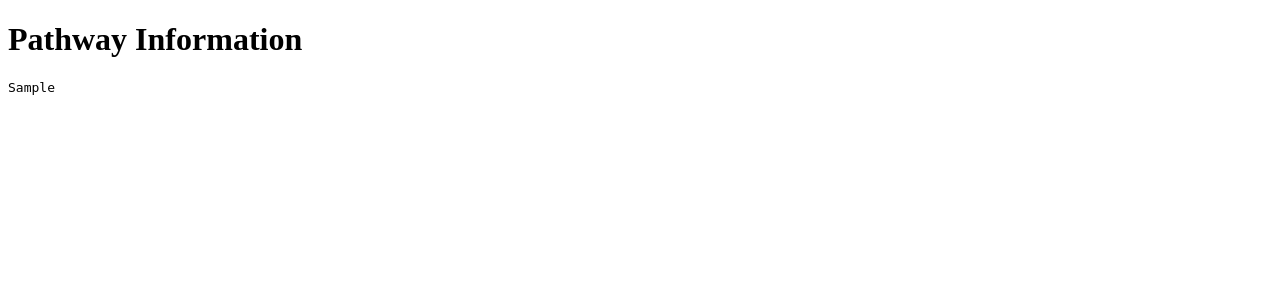
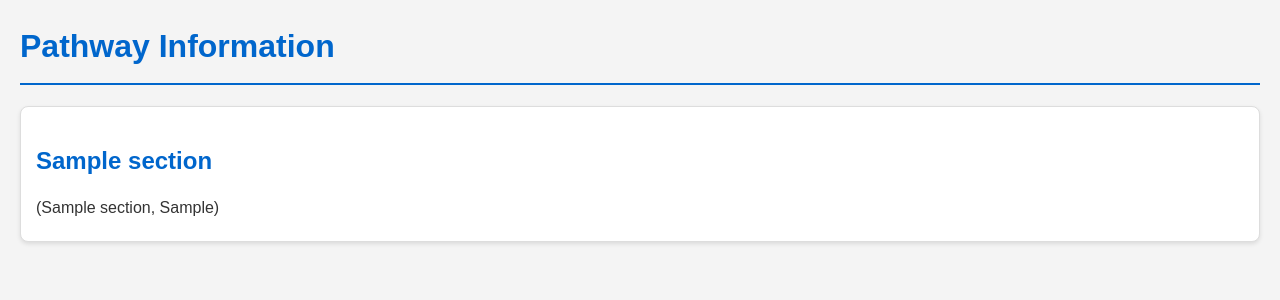
Before and after one commit to raissaazaria/CompBioFP, a Flask app: template Template/result.html in a window 1280 px wide. Shown: the top 300 px of the page. Run offline with Flask 3, Linux system fonts and the light colour scheme; the template is opened without the code that fills it: most values are stand-ins (such as "Sample title", 1, 10 or a date in 2020).

Commit message:
Update result.html

```diff
--- a/Template/result.html
+++ b/Template/result.html
@@ -4,10 +4,23 @@
     <meta charset="UTF-8">
     <meta http-equiv="X-UA-Compatible" content="IE=edge">
     <meta name="viewport" content="width=device-width, initial-scale=1.0">
+    <link rel="stylesheet" href="{{ url_for('static', filename='style.css') }}">
     <title>Pathway Information</title>
+
 </head>
-<body>
-    <h1>Pathway Information</h1>
-    <pre>{{ pathway_info }}</pre>
+<body class="res-body">
+    <h1 class='h1-header'>Pathway Information</h1>
+
+    {% for section, items in pathway_info_dict.items() %}
+        <div class="section-item">
+            <h2 class='h2-item'>{{ section }}</h2>
+            <ul class='ul-item'>
+                {% for item in items %}
+                    <li class='li-item'>{{ item }}</li>
+                {% endfor %}
+            </ul>
+        </div>
+    {% endfor %}
+
 </body>
 </html>
```
